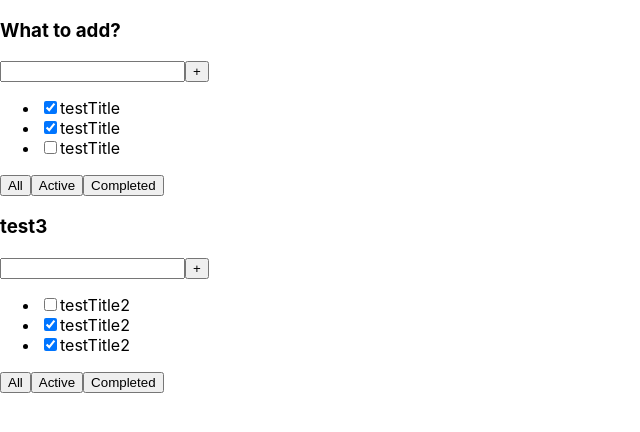
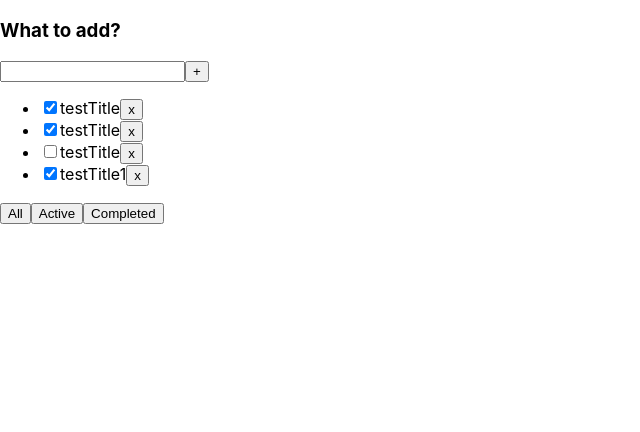
Before and after one commit to tokarev00/todo-list, a React (Create React App) app: page / in a window 1280 px wide. Shown: the top 432 px of the page, without its empty margins (0-640 px from the left). Built offline with nearby package versions, Linux system fonts and the light colour scheme.

Commit message:
lesson 2

```diff
--- a/src/App.tsx
+++ b/src/App.tsx
@@ -1,22 +1,41 @@
-import React from 'react';
-import logo from './logo.svg';
+import React, {useState} from 'react';
 import './App.css';
 import {TaskType, TodoList} from "./TodoList";
-let tasks1: Array<TaskType> = [
-    {id: 1, title: 'testTitle', isDone: true},
-    {id: 2, title: 'testTitle', isDone: true},
-    {id: 3, title: 'testTitle', isDone: false},
-]
-let tasks2: Array<TaskType> = [
-    {id: 1, title: 'testTitle2', isDone: false },
-    {id: 2, title: 'testTitle2', isDone: true},
-    {id: 3, title: 'testTitle2', isDone: true},
-]
+export type FilterValuesType = 'all' | 'completed' | 'active';
 function App() {
+
+    let [tasks, setTasks] = useState<Array<TaskType>>([
+        {id: 1, title: 'testTitle', isDone: true},
+        {id: 2, title: 'testTitle', isDone: true},
+        {id: 3, title: 'testTitle', isDone: false},
+        {id: 4, title: 'testTitle1', isDone: true},
+    ]);
+    let [filter, setFilter] = useState<FilterValuesType>("all");
+
+    function removeTask(id: number) {
+        let filteredTasks = tasks.filter( task => task.id !== id);
+        setTasks(filteredTasks);
+    }
+    function changeFilter(value: FilterValuesType) {
+        setFilter(value);
+    }
+    let tasksForTodoList = tasks;
+
+    if (filter === "completed"){
+        tasksForTodoList = tasks.filter( task => task.isDone === true);
+    }
+    if (filter === "active"){
+        tasksForTodoList = tasks.filter( task => task.isDone === false);
+    }
+
     return (
         <div>
-            <TodoList title='What to add?' tasks={tasks1}/>
-            <TodoList title='test3' tasks={tasks2}/>
+            <TodoList
+                title='What to add?'
+                tasks={tasksForTodoList}
+                removeTask={removeTask}
+                changeFilter={changeFilter}
+            />
         </div>);
 }
 
--- a/src/TodoList.tsx
+++ b/src/TodoList.tsx
@@ -1,4 +1,6 @@
 import React from "react";
+import {FilterValuesType} from "./App";
+
 export type TaskType = {
     id: number
     title: string
@@ -7,7 +9,10 @@
 type PropsType = {
     title: string
     tasks: Array<TaskType>
+    removeTask: (id: number) => void
+    changeFilter: (value: FilterValuesType) => void
 }
+
 export function TodoList(props: PropsType) {
     return (
         <div>
@@ -17,14 +22,19 @@
                 <button>+</button>
             </div>
             <ul>
-                <li><input type="checkbox" checked={props.tasks[0].isDone}/>{props.tasks[0].title}</li>
-                <li><input type="checkbox" checked={props.tasks[1].isDone}/>{props.tasks[1].title}</li>
-                <li><input type="checkbox" checked={props.tasks[2].isDone}/>{props.tasks[2].title}</li>
+                {
+                    props.tasks.map(task => <li>
+                            <input type="checkbox" checked={task.isDone}/>
+                            <span>{task.title}</span>
+                            <button onClick={ () => {props.removeTask(task.id)} }>x</button>
+                        </li>
+                    )
+                }
             </ul>
             <div>
-                <button>All</button>
-                <button>Active</button>
-                <button>Completed</button>
+                <button onClick={()=>{props.changeFilter('all')}}>All</button>
+                <button onClick={()=>{props.changeFilter('active')}}>Active</button>
+                <button onClick={()=>{props.changeFilter('completed')}}>Completed</button>
             </div>
         </div>
     );
```
